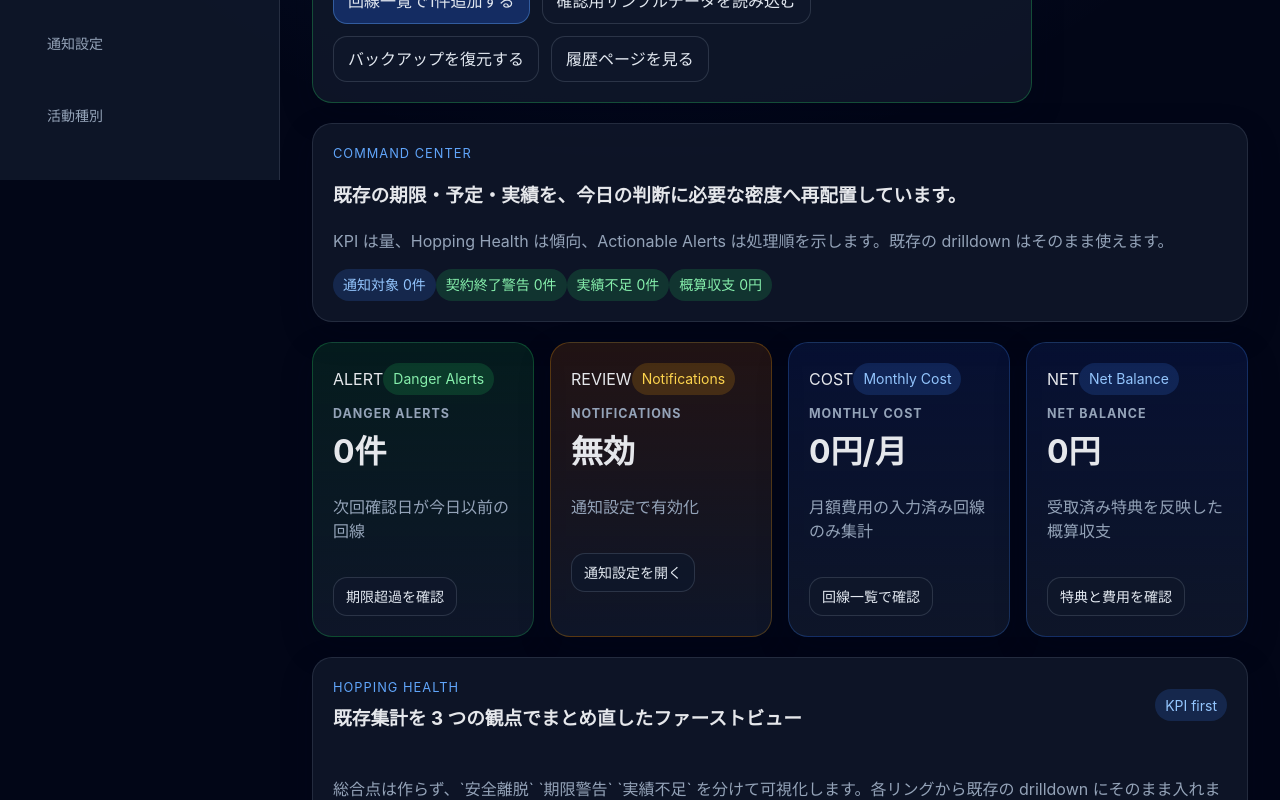
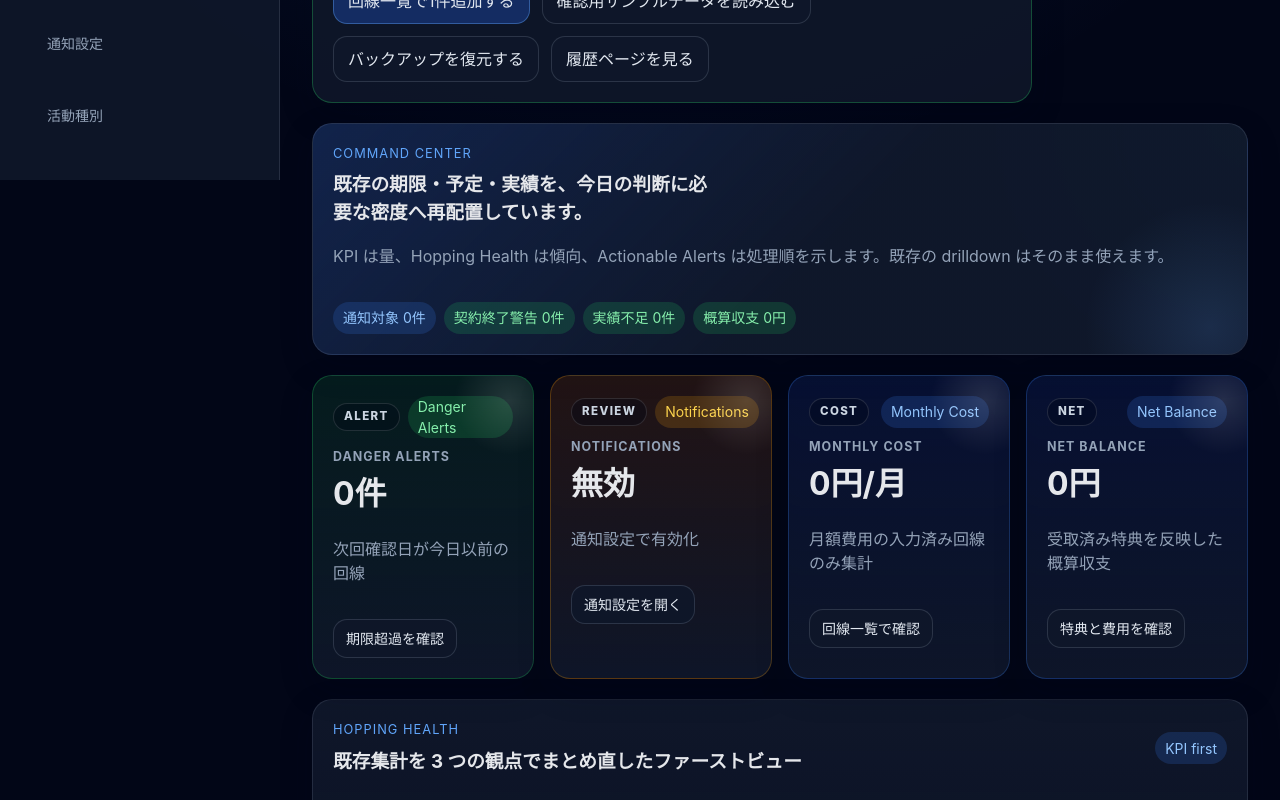
Before and after one commit to Driedsandwich/line-ops-ledger, a React (Vite) app: page / in a window 1280 px wide. Shown: the part 620-1420 px from the top of the page. Built offline with nearby package versions, Linux system fonts and the light colour scheme.

Commit message:
sync dashboard and history styles

```diff
--- a/src/styles.css
+++ b/src/styles.css
@@ -476,6 +476,51 @@ textarea {
   gap: 20px;
 }
 
+.dashboard-header-chips {
+  display: flex;
+  flex-wrap: wrap;
+  gap: 8px;
+  align-items: flex-start;
+  justify-content: flex-end;
+}
+
+.dashboard-hero-panel {
+  position: relative;
+  overflow: hidden;
+  background:
+    linear-gradient(135deg, rgba(37, 99, 235, 0.18), rgba(15, 23, 42, 0.92) 55%),
+    radial-gradient(circle at top right, rgba(56, 189, 248, 0.16), transparent 32%),
+    rgba(15, 23, 42, 0.92);
+}
+
+.dashboard-hero-panel::after {
+  content: "";
+  position: absolute;
+  inset: auto -10% -45% auto;
+  width: 260px;
+  height: 260px;
+  border-radius: 999px;
+  background: radial-gradient(circle, rgba(96, 165, 250, 0.15), transparent 68%);
+  pointer-events: none;
+}
+
+.dashboard-hero-panel__content {
+  position: relative;
+  display: grid;
+  gap: 18px;
+}
+
+.dashboard-hero-panel__content h3 {
+  margin: 0 0 10px;
+  max-width: 20em;
+}
+
+.dashboard-hero-panel__chips {
+  display: flex;
+  flex-wrap: wrap;
+  gap: 8px;
+}
+
 .dashboard-kpi-grid {
   display: grid;
   gap: 16px;
@@ -487,6 +532,42 @@ textarea {
   gap: 10px;
   min-height: 210px;
   align-content: start;
+  position: relative;
+  overflow: hidden;
+}
+
+.dashboard-kpi-card::after {
+  content: "";
+  position: absolute;
+  inset: 0 0 auto auto;
+  width: 110px;
+  height: 110px;
+  border-radius: 999px;
+  background: radial-gradient(circle, rgba(255, 255, 255, 0.12), transparent 70%);
+  transform: translate(28%, -28%);
+  pointer-events: none;
+}
+
+.dashboard-kpi-card__topline {
+  display: flex;
+  align-items: center;
+  justify-content: space-between;
+  gap: 8px;
+}
+
+.dashboard-kpi-card__accent {
+  display: inline-flex;
+  align-items: center;
+  min-height: 28px;
+  padding: 0 10px;
+  border-radius: 999px;
+  border: 1px solid rgba(255, 255, 255, 0.12);
+  background: rgba(2, 6, 23, 0.34);
+  color: #cbd5e1;
+  font-size: 0.72rem;
+  font-weight: 800;
+  letter-spacing: 0.12em;
+  text-transform: uppercase;
 }
 
 .dashboard-kpi-card__label {
@@ -525,6 +606,9 @@ textarea {
 .dashboard-health-panel {
   display: grid;
   gap: 16px;
+  background:
+    linear-gradient(180deg, rgba(15, 23, 42, 0.94), rgba(2, 6, 23, 0.82)),
+    rgba(15, 23, 42, 0.88);
 }
 
 .dashboard-ring-grid {
@@ -537,7 +621,7 @@ textarea {
   display: grid;
   gap: 16px;
   align-content: start;
-  background: rgba(2, 6, 23, 0.38);
+  background: linear-gradient(180deg, rgba(2, 6, 23, 0.56), rgba(2, 6, 23, 0.28));
 }
 
 .dashboard-ring-card__visual {
@@ -601,6 +685,83 @@ textarea {
 .dashboard-ring-card__body {
   display: grid;
   gap: 10px;
+}
+
+.history-hero-card {
+  position: relative;
+  overflow: hidden;
+}
+
+.history-hero-card::after {
+  content: "";
+  position: absolute;
+  inset: auto -6% -38% auto;
+  width: 180px;
+  height: 180px;
+  border-radius: 999px;
+  background: radial-gradient(circle, rgba(96, 165, 250, 0.12), transparent 72%);
+  pointer-events: none;
+}
+
+.history-hero-card--summary {
+  background:
+    linear-gradient(135deg, rgba(14, 116, 144, 0.18), rgba(15, 23, 42, 0.92) 58%),
+    rgba(15, 23, 42, 0.88);
+}
+
+.history-hero-card--actions {
+  background:
+    linear-gradient(135deg, rgba(30, 64, 175, 0.16), rgba(15, 23, 42, 0.9) 58%),
+    rgba(15, 23, 42, 0.88);
+}
+
+.history-hero-card__lead {
+  margin-top: 0;
+}
+
+.history-context-panel {
+  background: rgba(2, 6, 23, 0.42);
+}
+
+.history-context-events li {
+  border: 1px solid rgba(96, 165, 250, 0.12);
+}
+
+.history-event-feed-card {
+  background:
+    linear-gradient(180deg, rgba(15, 23, 42, 0.94), rgba(2, 6, 23, 0.82)),
+    rgba(15, 23, 42, 0.88);
+}
+
+.history-event-group {
+  background: rgba(2, 6, 23, 0.42);
+}
+
+.history-timeline-card {
+  background:
+    linear-gradient(180deg, rgba(15, 23, 42, 0.94), rgba(2, 6, 23, 0.82)),
+    rgba(15, 23, 42, 0.88);
+}
+
+.history-group-card {
+  background: rgba(2, 6, 23, 0.36);
+}
+
+.history-entry-card {
+  position: relative;
+  padding-left: 18px;
+  border: 1px solid rgba(96, 165, 250, 0.14);
+}
+
+.history-entry-card::before {
+  content: "";
+  position: absolute;
+  left: 0;
+  top: 16px;
+  bottom: 16px;
+  width: 4px;
+  border-radius: 999px;
+  background: linear-gradient(180deg, rgba(56, 189, 248, 0.9), rgba(30, 64, 175, 0.55));
 }
 
 .dashboard-action-groups {
@@ -739,6 +900,10 @@ textarea {
   .dashboard-event-row {
     grid-template-columns: 1fr;
   }
+
+  .dashboard-header-chips {
+    justify-content: flex-start;
+  }
 }
 
 @media (max-width: 640px) {
```
